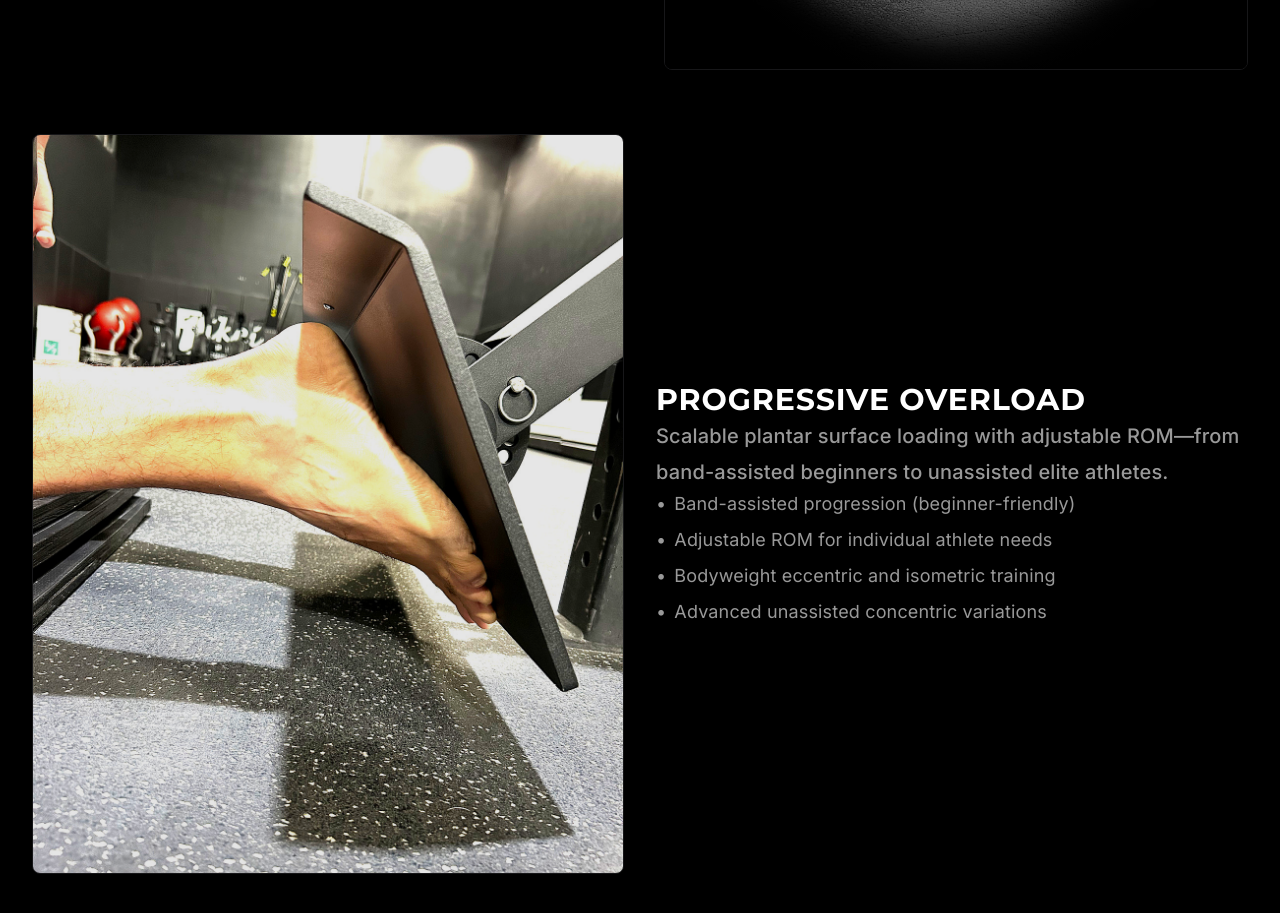
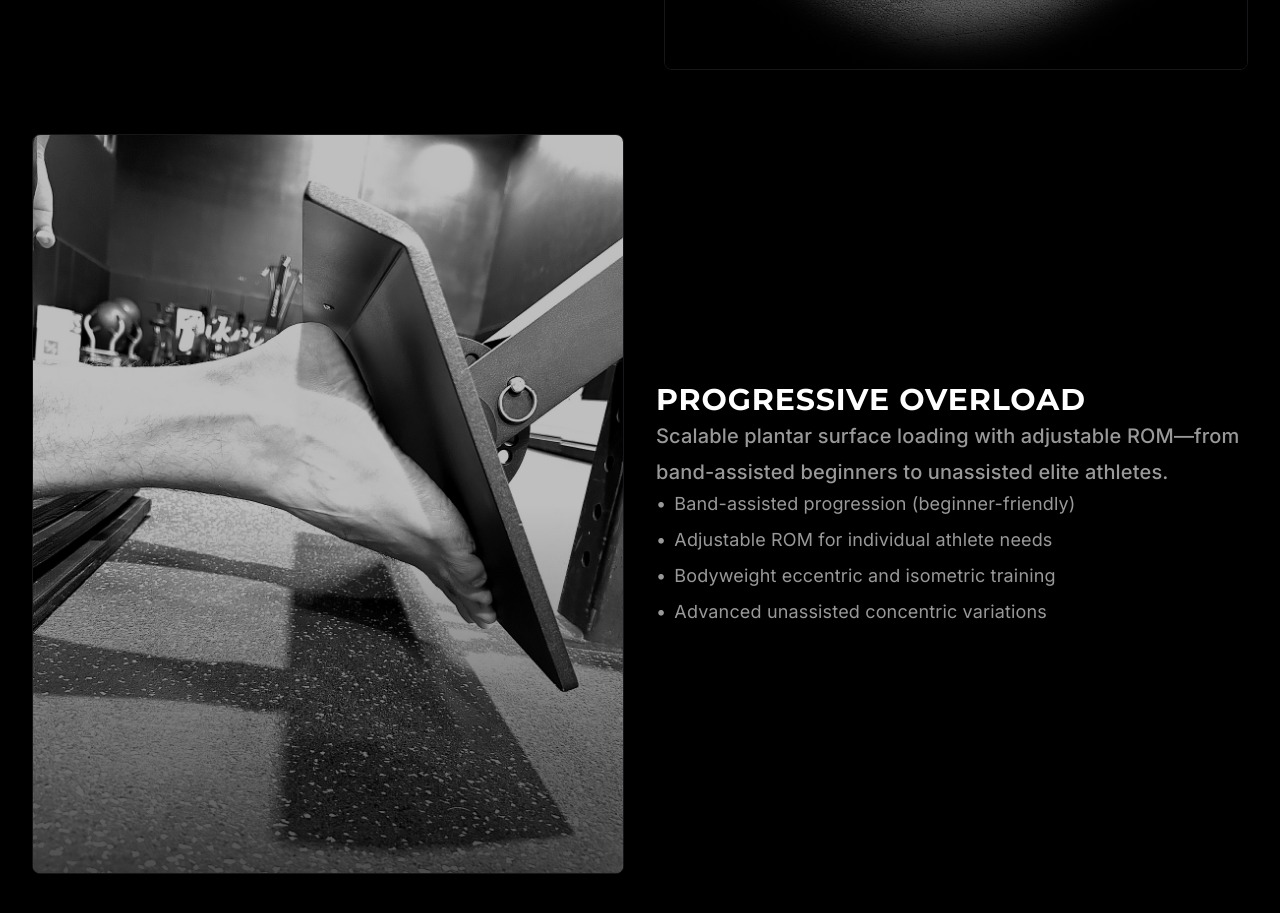
Before and after one commit to infinityspine/exiqx-website, a Next.js app: page / in a window 1280 px wide. Shown: the part 3460-4373 px from the top of the page. Built offline with nearby package versions, Linux system fonts and the light colour scheme.

Commit message:
🕒 Auto-commit: 2026-01-07 15:13:26

```diff
--- a/components/sections/UseCases.tsx
+++ b/components/sections/UseCases.tsx
@@ -188,13 +188,13 @@ const UseCases = memo(function UseCases({
                 src="/images/training/adjustment-mechanism-detail.jpg"
                 alt="Close-up of ExIQx footplate angle adjustment mechanism"
                 fill
-                className="object-cover brightness-90"
+                className="object-cover grayscale brightness-75"
                 quality={85}
                 loading="lazy"
                 sizes="(max-width: 768px) 100vw, (max-width: 1280px) 50vw, 600px"
               />
-              {/* Subtle red accent glow on one element */}
-              <div className="absolute inset-0 bg-gradient-to-br from-accent/10 via-transparent to-transparent" />
+              {/* Red accent gradient overlay */}
+              <div className="absolute inset-0 bg-gradient-to-t from-black/60 via-transparent to-transparent" />
             </motion.div>
 
             {/* Content */}
```
